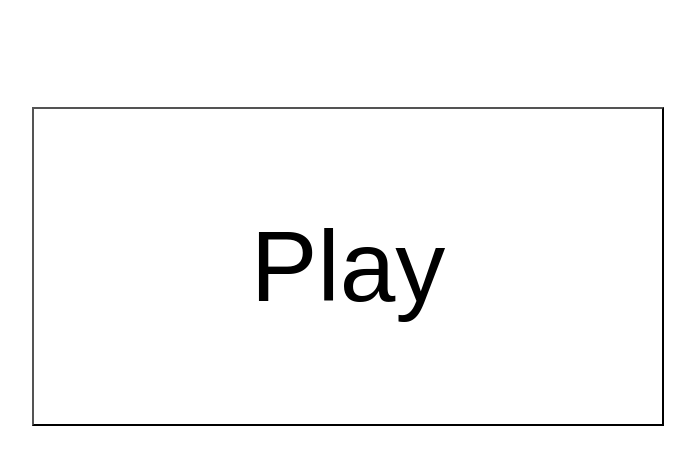
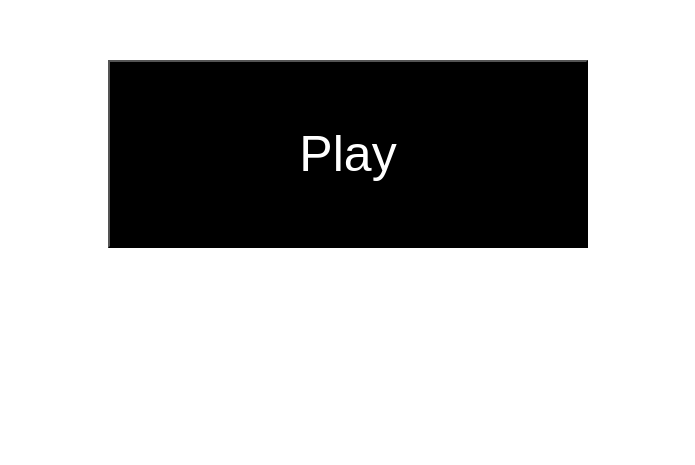
Before and after one commit to ajayparihar/kaambutton, a plain HTML site: page index.html in a window 1280 px wide. Shown: the part 193-658 px from the top of the page, without its empty margins (292-987 px from the left). Drawn offline with Linux system fonts and the light colour scheme.

Commit message:
Update index.html

```diff
--- a/index.html
+++ b/index.html
@@ -9,15 +9,14 @@
  <style>
 .block {
 	display: block;
-	width: 50%;
-	height: 100%;
-	border: 5;
-	background-color: #ffffff;
-	color: black;
-	padding: 100px 28px;
-	font-size: 100px;
+	width: auto;
+	height: auto;
+	background-color: #000000;
+	color: white;
+	padding: 5% 15% ;
+    margin-top: 20%;
+	font-size: 50px;
 	cursor: pointer;
-	margin-top: 300px;
 	text-align: center;
 }
 
```
